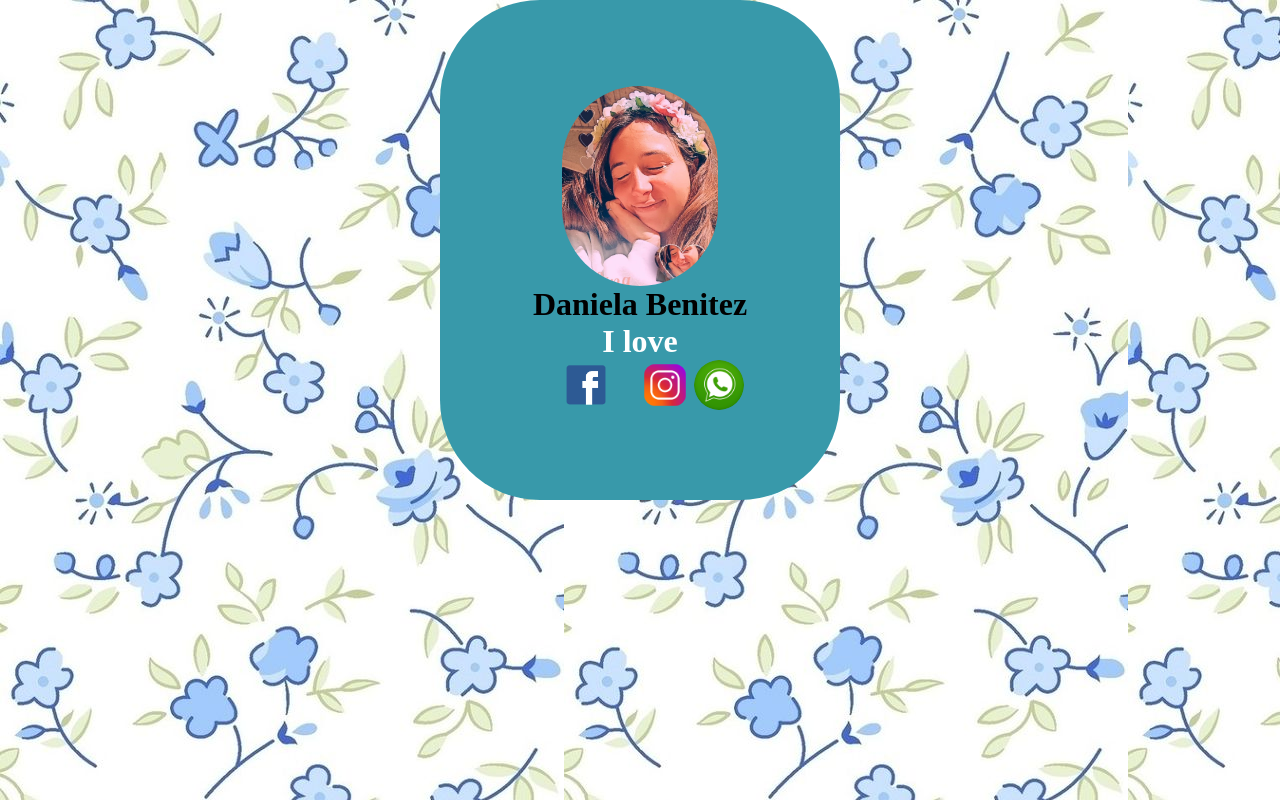
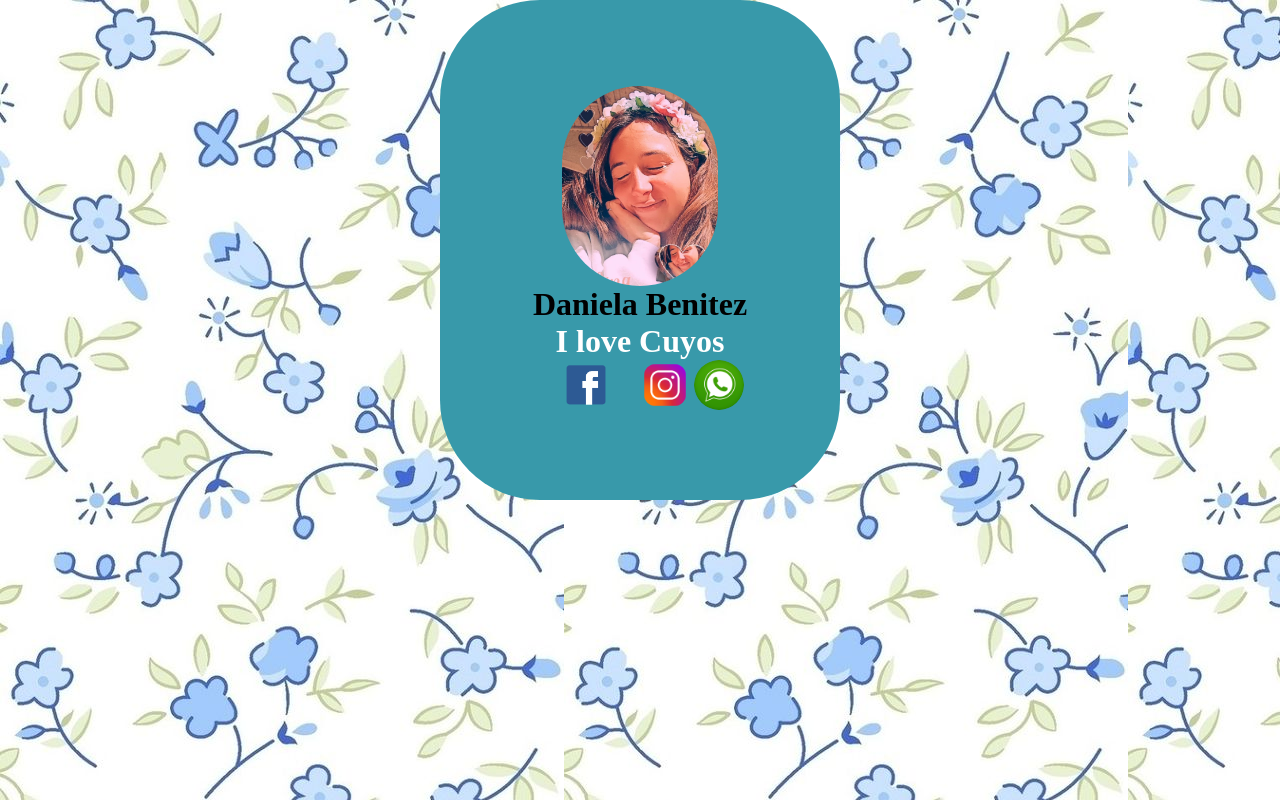
Before and after one commit to DanielaPaulaBenitez/tarjeta, a plain HTML site: page cato.html in a window 1280 px wide. Drawn offline with Linux system fonts and the light colour scheme; files whose address does not match are found by name; a web font is replaced by a local one.

Commit message:
Pagina de cobayos

```diff
--- a/cato.html
+++ b/cato.html
@@ -11,7 +11,7 @@
     <div class="caja rectangulo">
         <img src="../CATO/FOTO.jpg" height="200px"/>
         <h1>Daniela Benitez</h1>
-        <h2>I love </h2>
+        <h2>I love Cuyos</h2>
         <div class="caja pequeña">
         <a href="https://www.facebook.com/loove.is.gone/"><img src="../CATO/face.png" height="50px"/></a>
         <a href="https://www.instagram.com/daannibenitez/"><img src="../CATO/insta.png" height="50px"/></a>
```
